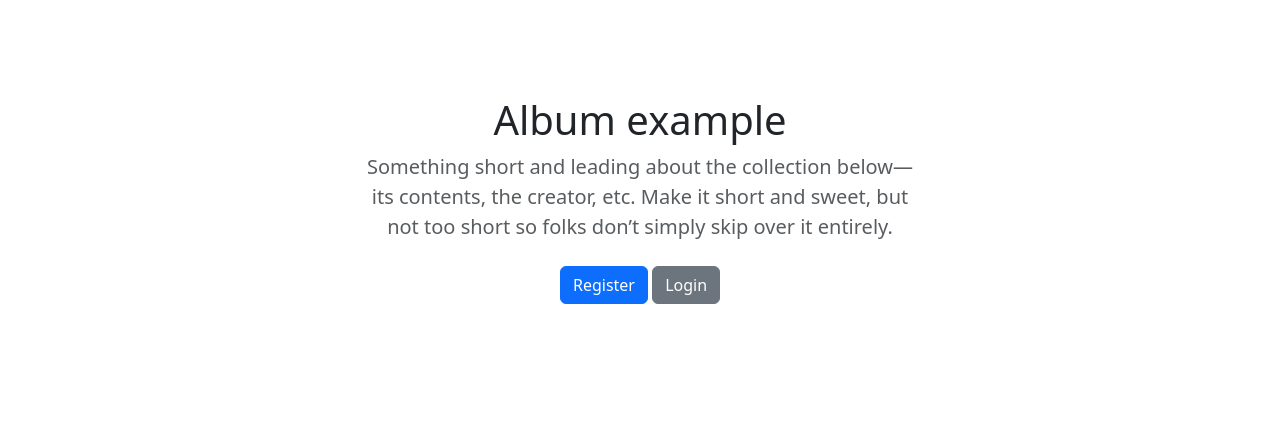
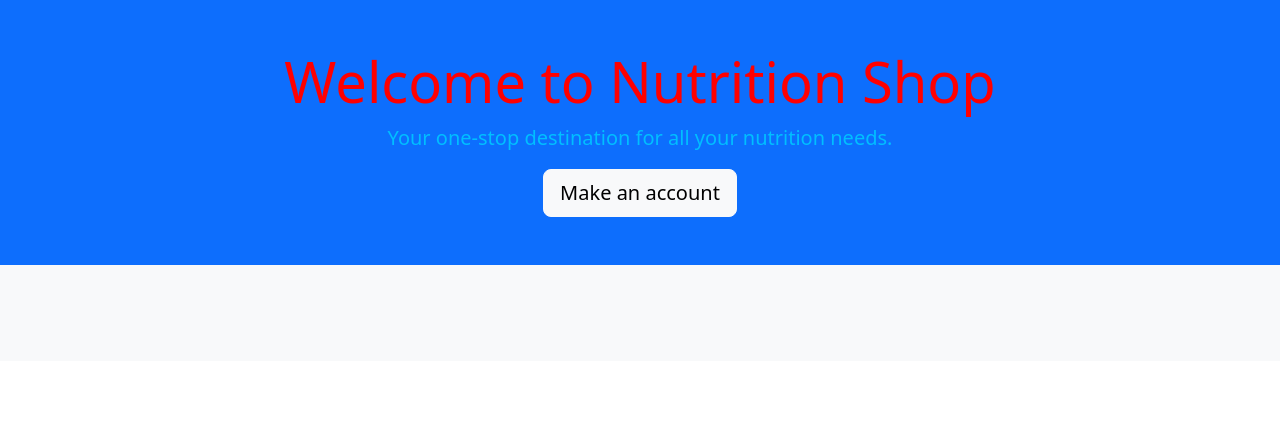
Before and after one commit to nvmarzakov/E-Commerce-Shop, a Django app: page / in a window 1280 px wide. Shown: the part 56-479 px from the top of the page. Run offline with Django 4.2, Linux system fonts and the light colour scheme; data that the repository does not hold is empty.

Commit message:
update home.html

```diff
--- a/templates/common/home.html
+++ b/templates/common/home.html
@@ -4,20 +4,16 @@
 {% block title %}Home{% endblock %} {# Change dinamically the title #}
 
 {% block content %}
-    <section class="py-5 text-center container">
-        <div class="row py-lg-5">
-            <div class="col-lg-6 col-md-8 mx-auto">
-                <h1 class="fw-light">Album example</h1>
-                <p class="lead text-body-secondary">Something short and leading about the collection below—its contents,
-                    the creator, etc. Make it short and sweet, but not too short so folks don’t simply skip over it
-                    entirely.</p>
-                <p>
-                    <a href="#" class="btn btn-primary my-2">Register</a>
-                    <a href="#" class="btn btn-secondary my-2">Login</a>
-                </p>
-            </div>
+
+    <!-- Hero Section -->
+    <header class="hero bg-primary text-white text-center py-5 position-relative">
+
+        <div class="container">
+            <h1 class="display-4" style="color: red">Welcome to Nutrition Shop</h1>
+            <p class="lead" style="color: deepskyblue">Your one-stop destination for all your nutrition needs.</p>
+            <a href="#" class="btn btn-light btn-lg">Make an account</a>
         </div>
-    </section>
+    </header>
 
     <div class="album py-5 bg-body-tertiary">
         <div class="container">
@@ -34,7 +30,8 @@
                             </img>
                             <div class="card-body">
                                 <p class="card-text">
-                                    {{ product.description }}
+                                    {# dinamicly take get_absolute_url  #}
+                                    <a href="{{ product.get_absolute_url }}">{{ product.title }}</a>
                                 </p>
                                 <div class="d-flex justify-content-between align-items-center">
                                     <div class="btn-group">
```
